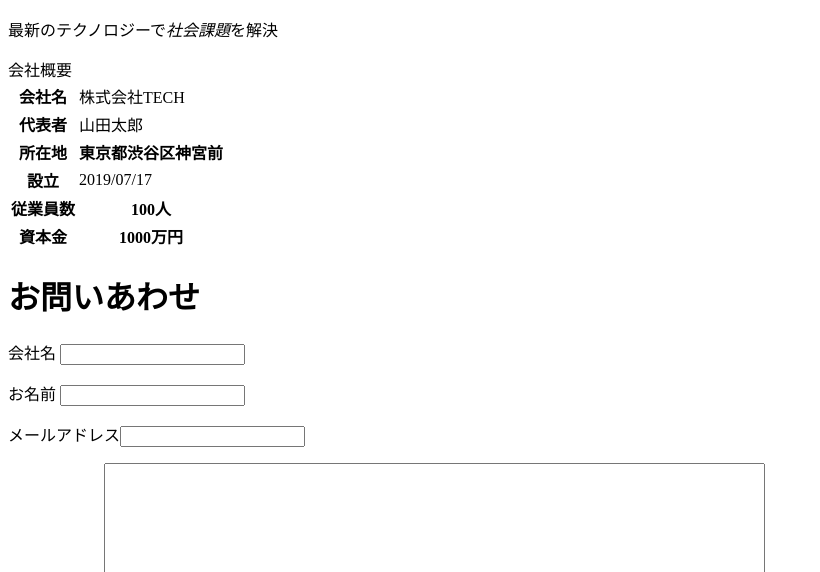
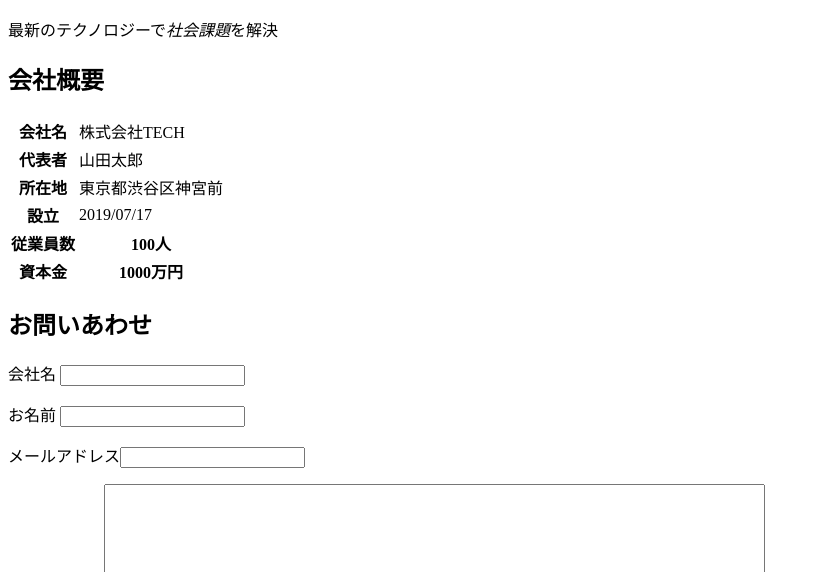
Before and after one commit to murayamaryo9025/20231213_murayama_html, a plain HTML site: page index.html in a window 1280 px wide. Shown: the part 528-1100 px from the top of the page, without its empty margins (0-820 px from the left). Drawn offline with Linux system fonts and the light colour scheme.

Commit message:
任意のメッセージ

```diff
--- a/index.html
+++ b/index.html
@@ -23,7 +23,7 @@
 
     <img src="img/mv.png">
     <p>最新のテクノロジーで<em>社会課題</em>を解決</p>
-    <article>会社概要</article>
+    <h2>会社概要</h2>
     <table>
         <tr>
             <th>会社名</th>
@@ -35,7 +35,7 @@
         </tr>
         <tr>
             <th>所在地</th>
-            <th>東京都渋谷区神宮前</th>
+            <td>東京都渋谷区神宮前</td>
         </tr>
         <tr>
             <th>設立</th>
@@ -51,7 +51,7 @@
         </tr>
     </table>
 
-    <h1>お問いあわせ</h1>
+    <h2>お問いあわせ</h2>
 <form>
     <p>
         <label for="">会社名</label>
```
Lines whose indentation alone changed are shown as unchanged.
